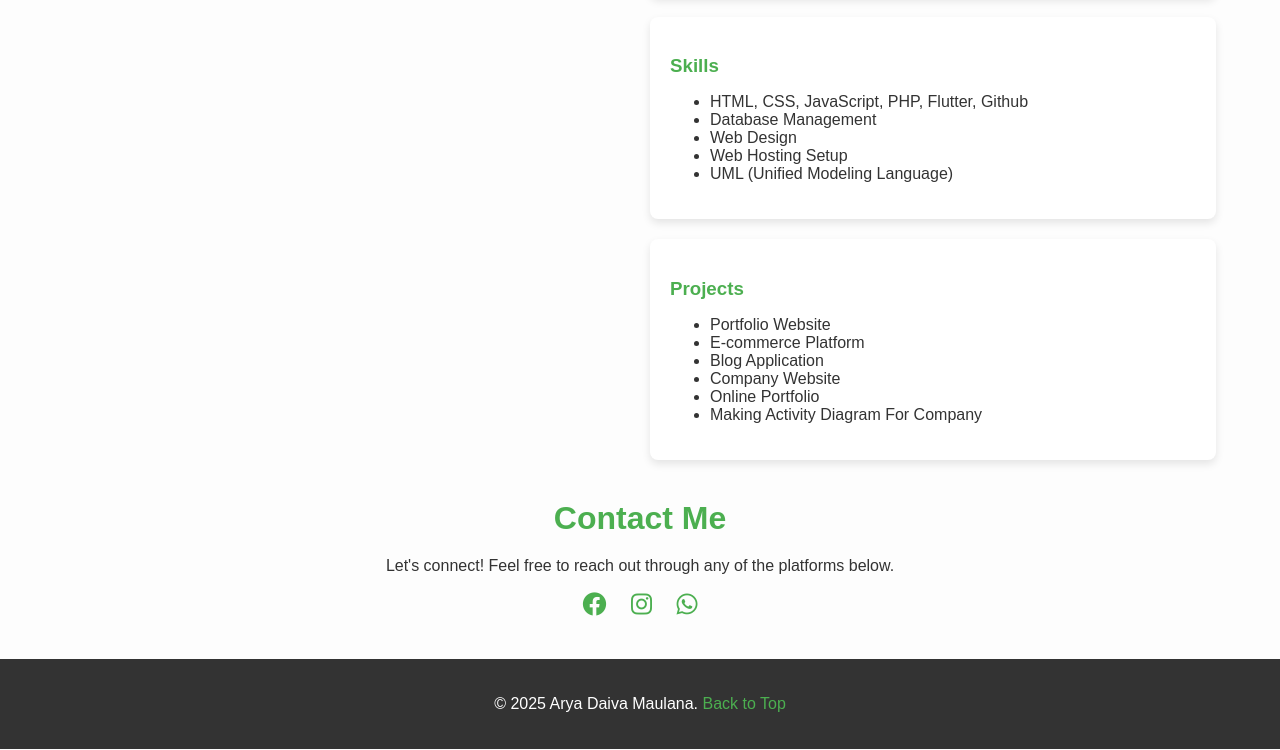
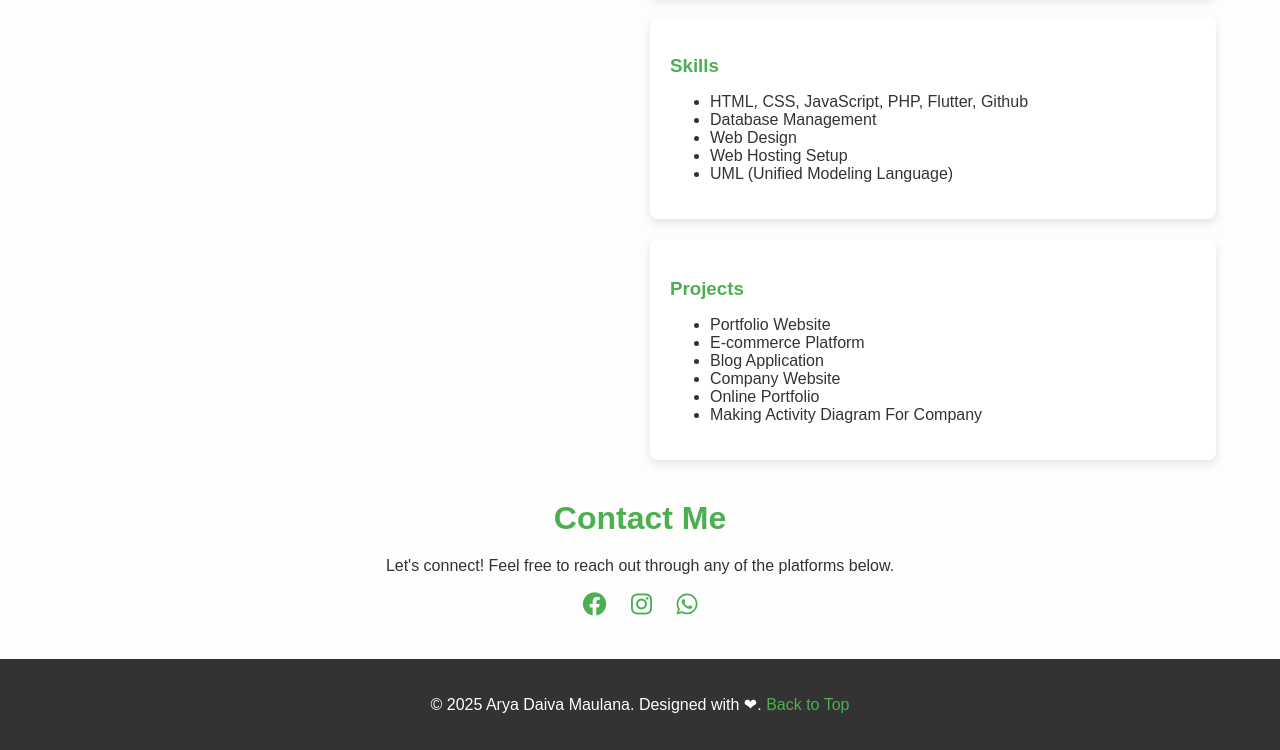
Before and after one commit to deva747803/porto-web, a plain HTML site: page index.html in a window 1280 px wide. Shown: the part 999-1749 px from the top of the page. Drawn offline with Linux system fonts and the light colour scheme.

Commit message:
index.html

```diff
--- a/index.html
+++ b/index.html
@@ -240,7 +240,7 @@
     </div>
 
     <footer>
-        <p>&copy; 2025 Arya Daiva Maulana. <a href="#">Back to Top</a></p>
+        <p>&copy; 2025 Arya Daiva Maulana. Designed with &#10084;. <a href="#">Back to Top</a></p>
     </footer>
 
     <script>
```
